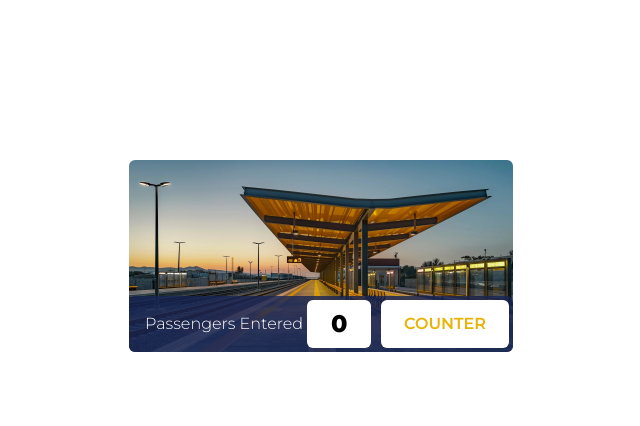
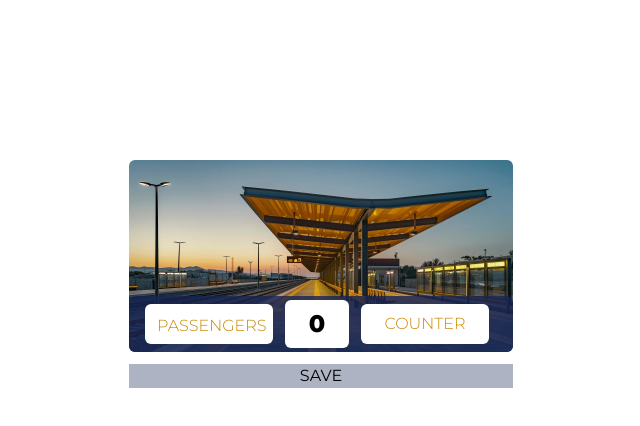
Before and after one commit to Annexode/100-Challenges-with-Free-Code-Camp, a website: page index.html in a window 1280 px wide. Shown: the whole page, without its empty margins (319-959 px from the left). Drawn offline with Linux system fonts and the light colour scheme.

Commit message:
save button created

```diff
--- a/index.html
+++ b/index.html
@@ -14,22 +14,26 @@
     <div
       class="flex items-center p-4 w-96 h-14 rounded-md bg-blue-950 bg-opacity-80 relative"
     >
-      <h1 class="text-base text-white font-light text-center mr-1">
-        Passengers Entered
+      <h1
+        class="text-base bg-white rounded-md w-32 h-10 pt-3 pb-3 pr-3 pl-3 mr-8 uppercase text-yellow-600 leading-tight font-light "
+      >
+        Passengers
       </h1>
       <h2
-        class="text-2xl font-extrabold text-center pt-2 bg-white rounded-md w-16 h-12"
+        class="text-2xl font-extrabold text-center -ml-5 pt-2 bg-white rounded-md w-16 h-12"
         id="counting"
       >
         0
       </h2>
-      <button onclick="counts()"
-        class="w-32 h-12 bg-white rounded-md pr-3 pl-3 font-semibold text-yellow-500 text-center absolute right-1"
+      <button
+        onclick="counts()"
+        class="w-32 h-10 bg-white rounded-md pr-3 pl-3 font-light text-yellow-600 text-center absolute right-6"
         id="counter"
       >
         COUNTER
       </button>
     </div>
+    <button onclick="save()" id="save" class="w-96 mt-3 bg-opacity-35 bg-blue-950">SAVE</button>
 
     <script src="./script.js"></script>
   </body>
--- a/script.js
+++ b/script.js
@@ -1,4 +1,5 @@
 let countingDisplay = document.getElementById("counting");
+
 
 
 
@@ -8,3 +9,8 @@ function counts() {
   countingDisplay.innerText = count;
   console.log(count);
 }
+
+function save() {
+  console.log(count);
+
+}
```
Also changed, not shown: src/output.css.
